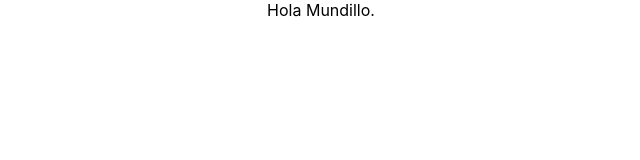
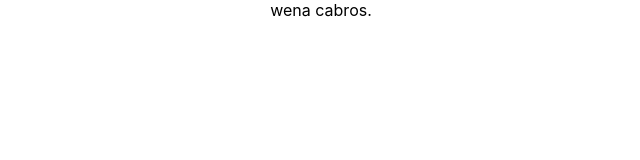
Before and after one commit to MarcoRosselDev/javascript, a React (Create React App) app in the folder cursos-youtube/part1/: page / in a window 1280 px wide. Shown: the top 160 px of the page, without its empty margins (319-959 px from the left). Built offline with nearby package versions, Linux system fonts and the light colour scheme.

Commit message:
bootcamp midudev 1 notes-part1-7

```diff
--- a/cursos-youtube/part1/src/App.js
+++ b/cursos-youtube/part1/src/App.js
@@ -1,5 +1,5 @@
 import './App.css';
-
+/*
 function App() {
   return (
     <div className="App">
@@ -7,5 +7,20 @@ function App() {
     </div>
   );
 }
+*/
 
+//se puede declarar o inicializar la variable por ejemplo:
+
+const App = () => {
+  //podemos meter el msn en una variable:
+  const mensaje = 'wena cabros.';
+
+  return (
+    <div className="App">
+      {mensaje}
+
+    {/* usamos las llaves para evaluar  */}
+    </div>
+  );
+}
 export default App;
```
